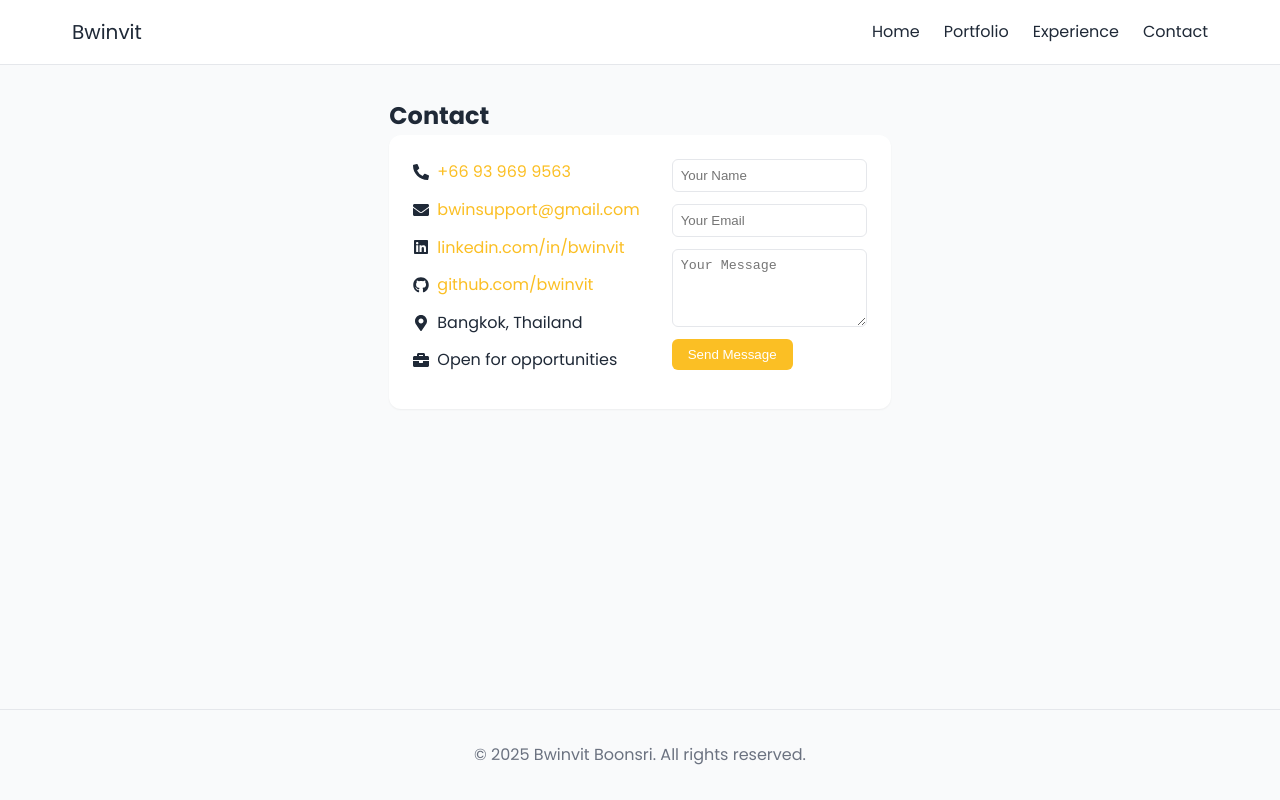
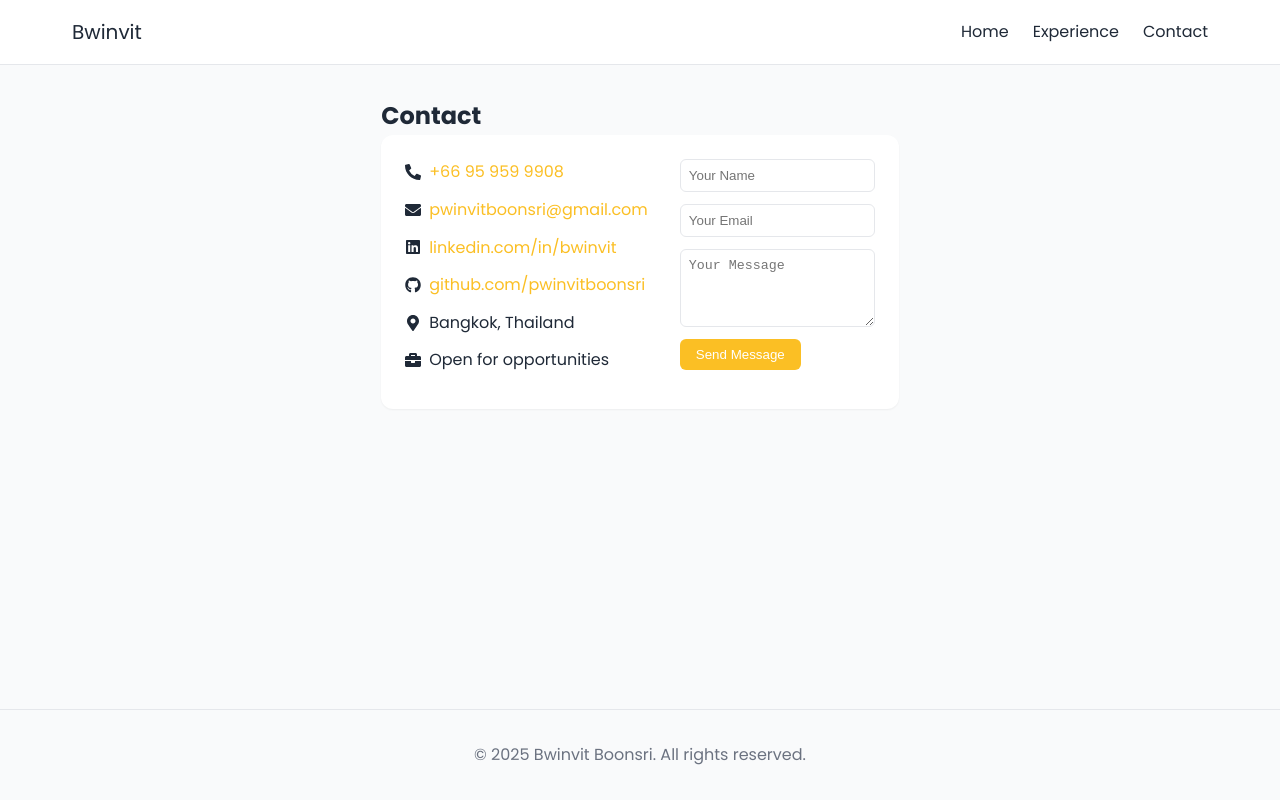
Before and after one commit to pwinvitboonsri/porfolio-project, a React (Vite) app: page /contact in a window 1280 px wide. Built offline with nearby package versions, Linux system fonts and the light colour scheme.

Commit message:
Update data

```diff
--- a/src/components/NavBar.jsx
+++ b/src/components/NavBar.jsx
@@ -8,7 +8,7 @@ function NavBar() {
         <Link to="/" className="logo">Bwinvit</Link>
         <ul className="nav-links">
           <li><Link to="/">Home</Link></li>
-          <li><Link to="/portfolio">Portfolio</Link></li>
+          {/* <li><Link to="/portfolio">Portfolio</Link></li> */}
           <li><Link to="/experience">Experience</Link></li>
           <li><Link to="/contact">Contact</Link></li>
         </ul>
--- a/src/pages/Contact.jsx
+++ b/src/pages/Contact.jsx
@@ -16,11 +16,11 @@ function Contact() {
         <ul className="contact-list">
           <li>
             <FaPhoneAlt aria-hidden="true" />
-            <a href="tel:+66939699563">+66 93 969 9563</a>
+            <a href="tel:+66939699563">+66 95 959 9908</a>
           </li>
           <li>
             <FaEnvelope aria-hidden="true" />
-            <a href="mailto:bwinsupport@gmail.com">bwinsupport@gmail.com</a>
+            <a href="mailto:bwinsupport@gmail.com">pwinvitboonsri@gmail.com</a>
           </li>
           <li>
             <FaLinkedin aria-hidden="true" />
@@ -31,7 +31,7 @@ function Contact() {
           <li>
             <FaGithub aria-hidden="true" />
             <a href="https://github.com/bwinvit" target="_blank" rel="noreferrer">
-              github.com/bwinvit
+              github.com/pwinvitboonsri
             </a>
           </li>
           <li>
--- a/src/pages/Experience.jsx
+++ b/src/pages/Experience.jsx
@@ -7,7 +7,7 @@ const EXPERIENCES = {
   kengsob: {
     company: 'KengSob',
     role: 'Front-end / Back-end Developer',
-    period: 'Sep 2023 – Jul 2024',
+    period: 'June 2023 – Present',
     stack: ['React', 'Next.js', 'Redux', 'Tailwind', 'MUI', 'Docker', 'Jenkins', 'AWS', 'Nginx', 'Route 53'],
     highlightTitle: '🚀 Highlights & Achievements',
     highlights: [
@@ -26,7 +26,7 @@ const EXPERIENCES = {
   hitachi: {
     company: 'Hitachi eBworx',
     role: 'Software Engineer',
-    period: 'Aug 2022 – Aug 2023',
+    period: 'Jan 2022 – Jun 2023',
     stack: ['React', 'Jenkins', 'GitLab', 'Red Hat', 'Jira', 'Scrum'],
     highlightTitle: '🚀 Key Contributions & Projects',
     highlights: [
--- a/src/pages/Home.css
+++ b/src/pages/Home.css
@@ -28,6 +28,8 @@
 .stats .card {
   padding: 1rem 1.25rem;
   text-align: center;
+  display: flex;
+  align-items: center;
 }
 
 .stats span {
--- a/src/pages/Home.jsx
+++ b/src/pages/Home.jsx
@@ -7,19 +7,19 @@ function Home() {
     <>
       <section className="hero">
         <div className="hero-content">
-          <h1>Learning skills for a better career</h1>
-          <p className="subtitle">Bwinvit Boonsri — full-stack developer building useful digital products.</p>
+          <h1>Bwinvit Boonsri</h1>
+          <p className="subtitle"><span style={{ fontStyle: "italic"}}>full-stack developer</span> - building useful digital products.</p>
           <div className="stats">
             <div className="card">
-              <span>2+</span>
+              <span style={{ marginRight: ".25rem"}}>4+</span>
               <small>Years Experience</small>
             </div>
             <div className="card">
-              <span>10+</span>
+              <span style={{ marginRight: ".25rem"}}>10+</span>
               <small>Projects</small>
             </div>
             <div className="card">
-              <span>5+</span>
+              <span style={{ marginRight: ".25rem"}}>5+</span>
               <small>Technologies</small>
             </div>
           </div>
@@ -55,7 +55,7 @@ function Home() {
         <h2>Popular Projects</h2>
         <div className="card-grid">
           <div className="card">
-            <h3>Kenlogio Platform</h3>
+            <h3>Kengsob Platform</h3>
             <p>Online exam system used by thousands of students.</p>
           </div>
           <div className="card">
```
